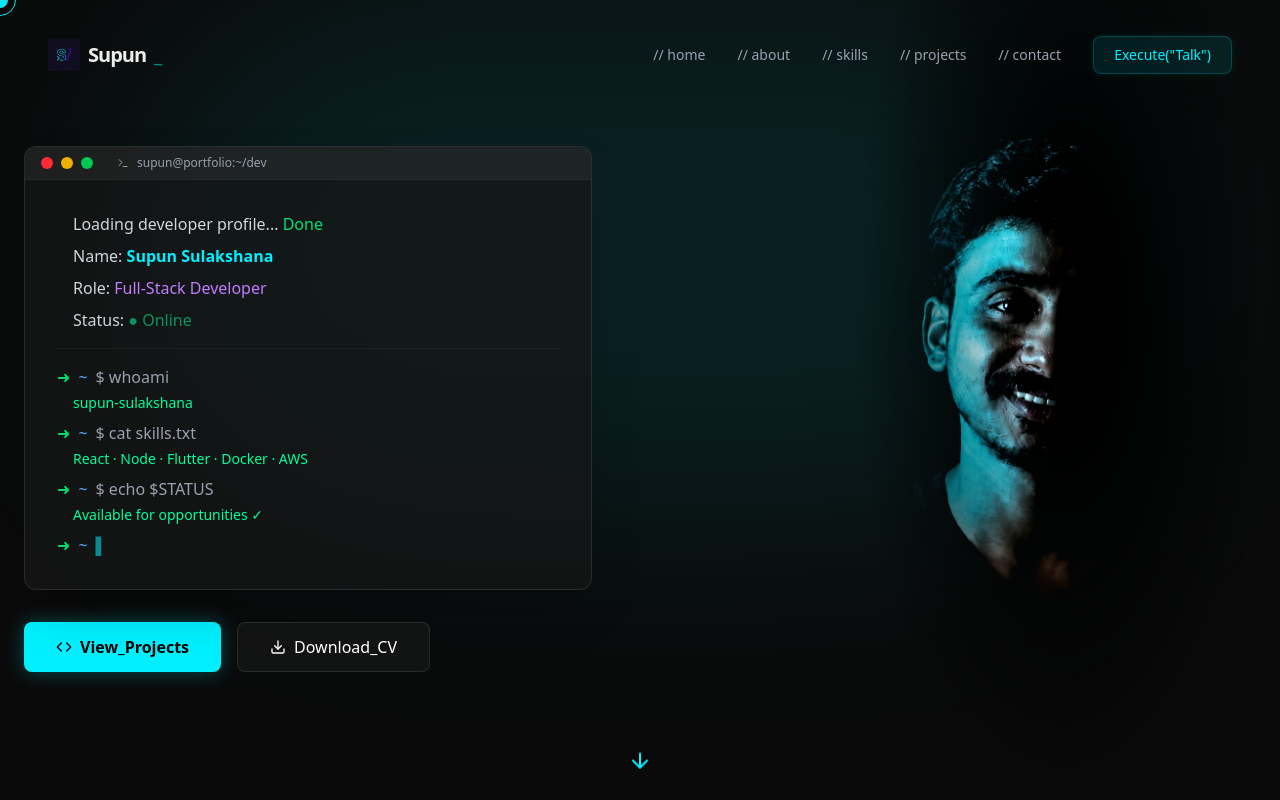
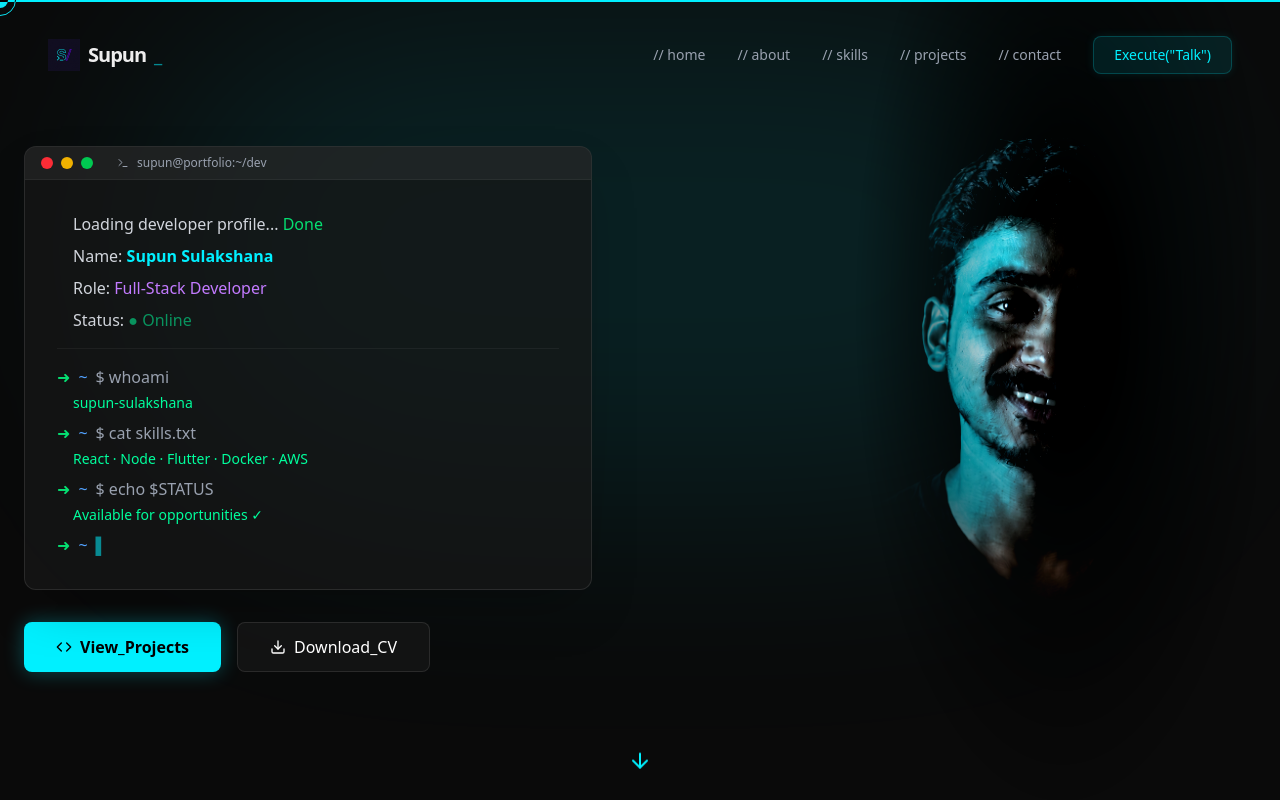
Before and after one commit to supuns2001/my-portfolio, a React (Vite) app: page / in a window 1280 px wide. Shown: the top 800 px of the page. Built offline with nearby package versions, Linux system fonts and the light colour scheme.

Commit message:
Update Navbar.jsx

```diff
--- a/src/components/Navbar.jsx
+++ b/src/components/Navbar.jsx
@@ -1,9 +1,10 @@
 
 
 import { useState, useEffect } from "react";
-import { motion, AnimatePresence } from "framer-motion";
+import { motion, AnimatePresence, useScroll } from "framer-motion";
 import { Menu, X, Terminal } from "lucide-react";
 import { cn } from "@/lib/utils";
+
 
 const navLinks = [
     { name: "// home", href: "#hero" },
@@ -16,6 +17,9 @@ const navLinks = [
 export default function Navbar() {
     const [isOpen, setIsOpen] = useState(false);
     const [scrolled, setScrolled] = useState(false);
+
+    // Full-page scroll progress for the top progress bar
+    const { scrollYProgress } = useScroll();
 
     useEffect(() => {
         const handleScroll = () => {
@@ -40,6 +44,11 @@ export default function Navbar() {
                 scrolled ? "py-4" : "py-6"
             )}
         >
+            {/* Scroll Progress Bar */}
+            <motion.div
+                className="absolute top-0 left-0 right-0 h-[2px] bg-primary origin-left z-[100]"
+                style={{ scaleX: scrollYProgress }}
+            />
             <div className={cn(
                 "container mx-auto px-6 transition-all duration-300",
                 scrolled ? "max-w-5xl" : "max-w-7xl"
```
